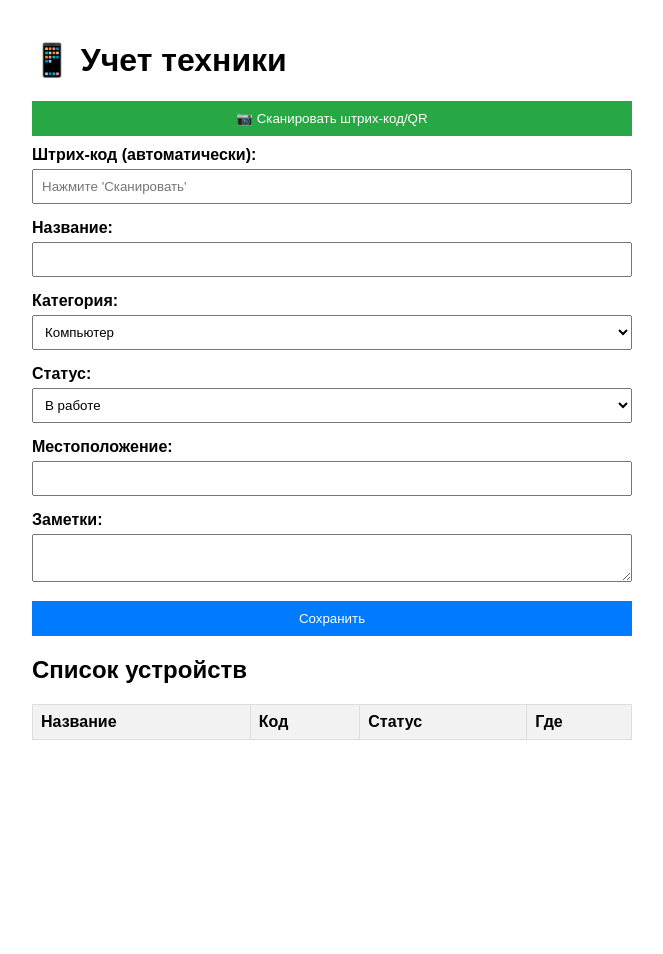
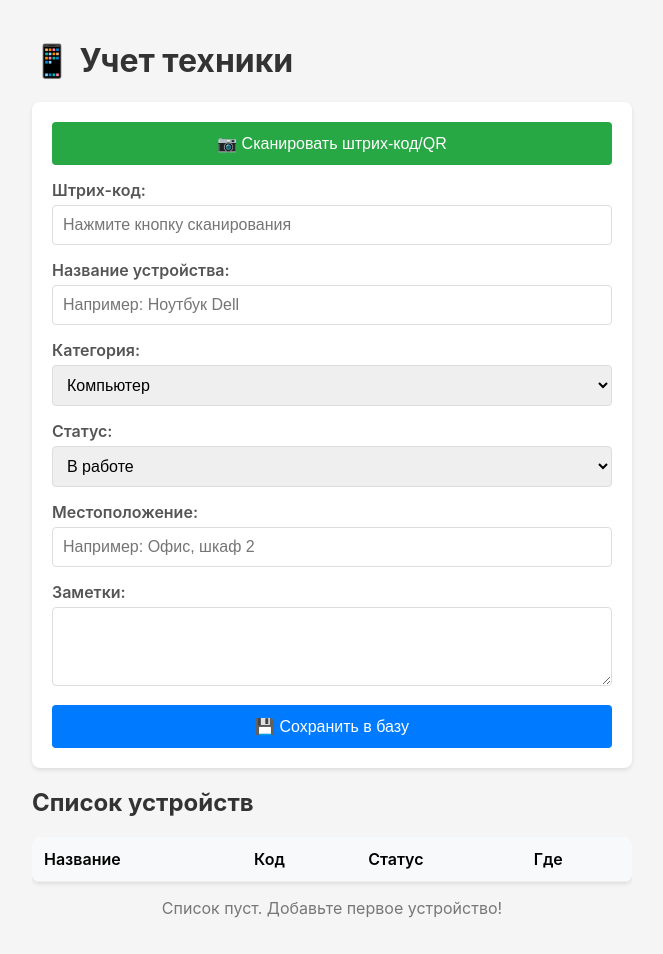
Before and after one commit to 1van-GERt/testCOMTex, a FastAPI app: page / in a window 1280 px wide. Shown: the whole page, without its empty margins (308-971 px from the left). Before the commit the page ends 740 px from the top, so only its background shows below. Run offline with FastAPI, Linux system fonts and the light colour scheme; lists and menus that the app fills with data are empty.

Commit message:
Add files via upload

```diff
--- a/templates/index.html
+++ b/templates/index.html
@@ -4,67 +4,81 @@
     <meta charset="UTF-8">
     <meta name="viewport" content="width=device-width, initial-scale=1.0">
     <title>Трекер Техники</title>
-    <!-- Подключаем библиотеку для сканирования -->
     <script src="https://unpkg.com/html5-qrcode" type="text/javascript"></script>
     <style>
-        body { font-family: sans-serif; max-width: 600px; margin: 0 auto; padding: 20px; }
+        body { font-family: -apple-system, BlinkMacSystemFont, "Segoe UI", Roboto, Helvetica, Arial, sans-serif; max-width: 600px; margin: 0 auto; padding: 20px; background-color: #f5f5f5; }
+        h1, h2 { color: #333; }
+        .card { background: white; padding: 20px; border-radius: 8px; box-shadow: 0 2px 4px rgba(0,0,0,0.1); margin-bottom: 20px; }
         .form-group { margin-bottom: 15px; }
-        label { display: block; margin-bottom: 5px; font-weight: bold; }
-        input, select, textarea { width: 100%; padding: 8px; box-sizing: border-box; }
-        button { background: #007bff; color: white; border: none; padding: 10px 20px; cursor: pointer; width: 100%; }
-        #reader { width: 100%; margin-bottom: 20px; display: none; }
-        .scan-btn { background: #28a745; margin-bottom: 10px; }
-        table { width: 100%; border-collapse: collapse; margin-top: 20px; }
-        th, td { border: 1px solid #ddd; padding: 8px; text-align: left; }
-        th { background-color: #f2f2f2; }
+        label { display: block; margin-bottom: 5px; font-weight: 600; color: #555; }
+        input, select, textarea { width: 100%; padding: 10px; border: 1px solid #ddd; border-radius: 4px; box-sizing: border-box; font-size: 16px; }
+        button { background: #007bff; color: white; border: none; padding: 12px 20px; cursor: pointer; width: 100%; border-radius: 4px; font-size: 16px; transition: background 0.2s; }
+        button:hover { background: #0056b3; }
+        .scan-btn { background: #28a745; margin-bottom: 15px; }
+        .scan-btn:hover { background: #218838; }
+        #reader { width: 100%; margin-bottom: 20px; display: none; border-radius: 8px; overflow: hidden; }
+
+        table { width: 100%; border-collapse: collapse; background: white; border-radius: 8px; overflow: hidden; box-shadow: 0 2px 4px rgba(0,0,0,0.1); }
+        th, td { padding: 12px; text-align: left; border-bottom: 1px solid #eee; }
+        th { background-color: #f8f9fa; font-weight: 600; }
+        tr:last-child td { border-bottom: none; }
+
+        .status-badge { padding: 4px 8px; border-radius: 12px; font-size: 12px; font-weight: bold; }
+        .status-work { background: #d4edda; color: #155724; }
+        .status-repair { background: #f8d7da; color: #721c24; }
+        .status-storage { background: #fff3cd; color: #856404; }
     </style>
 </head>
 <body>
 
 <h1>📱 Учет техники</h1>
 
-<!-- Кнопка сканирования -->
-<button class="scan-btn" onclick="startScanner()">📷 Сканировать штрих-код/QR</button>
+<div class="card">
+    <button class="scan-btn" type="button" onclick="startScanner()">📷 Сканировать штрих-код/QR</button>
     <div id="reader"></div>
 
-<form id="techForm" onsubmit="submitForm(event)">
+    <form id="techForm">
         <div class="form-group">
-        <label>Штрих-код (автоматически):</label>
-        <input type="text" id="barcode" name="barcode" required readonly placeholder="Нажмите 'Сканировать'">
+            <label>Штрих-код:</label>
+            <input type="text" id="barcode" name="barcode" required readonly placeholder="Нажмите кнопку сканирования">
         </div>
         <div class="form-group">
-        <label>Название:</label>
-        <input type="text" name="name" required>
+            <label>Название устройства:</label>
+            <input type="text" name="name" required placeholder="Например: Ноутбук Dell">
         </div>
         <div class="form-group">
             <label>Категория:</label>
             <select name="category">
-            <option>Компьютер</option>
-            <option>Телефон</option>
-            <option>Бытовая техника</option>
-            <option>Инструмент</option>
+                <option value="Компьютер">Компьютер</option>
+                <option value="Телефон">Телефон</option>
+                <option value="Бытовая техника">Бытовая техника</option>
+                <option value="Инструмент">Инструмент</option>
+                <option value="Другое">Другое</option>
             </select>
         </div>
         <div class="form-group">
             <label>Статус:</label>
             <select name="status">
-            <option>В работе</option>
-            <option>В ремонте</option>
-            <option>На складе</option>
+                <option value="В работе">В работе</option>
+                <option value="В ремонте">В ремонте</option>
+                <option value="На складе">На складе</option>
+                <option value="Списано">Списано</option>
             </select>
         </div>
         <div class="form-group">
             <label>Местоположение:</label>
-        <input type="text" name="location" required>
+            <input type="text" name="location" required placeholder="Например: Офис, шкаф 2">
         </div>
         <div class="form-group">
             <label>Заметки:</label>
-        <textarea name="notes"></textarea>
+            <textarea name="notes" rows="3"></textarea>
         </div>
-    <button type="submit">Сохранить</button>
+        <button type="submit" id="submitBtn">💾 Сохранить в базу</button>
     </form>
+</div>
 
 <h2>Список устройств</h2>
+<div style="overflow-x:auto;">
     <table>
         <thead>
             <tr>
@@ -74,62 +88,112 @@
                 <th>Где</th>
             </tr>
         </thead>
-    <tbody>
+        <tbody id="itemsTableBody">
             {% for item in items %}
             <tr>
                 <td>{{ item.name }}</td>
-            <td>{{ item.barcode }}</td>
-            <td>{{ item.status }}</td>
+                <td><code>{{ item.barcode }}</code></td>
+                <td>
+                    <span class="status-badge
+                        {% if item.status == 'В работе' %}status-work
+                        {% elif item.status == 'В ремонте' %}status-repair
+                        {% else %}status-storage{% endif %}">
+                        {{ item.status }}
+                    </span>
+                </td>
                 <td>{{ item.location }}</td>
             </tr>
             {% endfor %}
         </tbody>
     </table>
+    {% if not items %}
+        <p style="text-align:center; color:#777;">Список пуст. Добавьте первое устройство!</p>
+    {% endif %}
+</div>
 
 <script>
-    let html5QrcodeScanner;
+    let html5QrcodeScanner = null;
 
     function startScanner() {
-        document.getElementById('reader').style.display = 'block';
+        const readerDiv = document.getElementById('reader');
+        readerDiv.style.display = 'block';
+
+        if (html5QrcodeScanner) {
+            // Если сканер уже был создан, просто запускаем снова
+            html5QrcodeScanner.start({ facingMode: "environment" }, { fps: 10, qrbox: { width: 250, height: 250 } }, onScanSuccess);
+            return;
+        }
+
         html5QrcodeScanner = new Html5Qrcode("reader");
 
-        const config = { fps: 10, qrbox: { width: 250, height: 250 } };
-
         html5QrcodeScanner.start(
-            { facingMode: "environment" }, // Использовать заднюю камеру
-            config,
+            { facingMode: "environment" },
+            { fps: 10, qrbox: { width: 250, height: 250 } },
             onScanSuccess
         ).catch(err => {
-            alert("Ошибка запуска камеры: " + err);
+            alert("Ошибка доступа к камере: " + err + ". Убедитесь, что сайт открыт по HTTPS (на хостинге) или localhost.");
+            readerDiv.style.display = 'none';
         });
     }
 
     function onScanSuccess(decodedText, decodedResult) {
-        // Заполняем поле и останавливаем камеру
         document.getElementById('barcode').value = decodedText;
+
+        // Останавливаем сканер
+        if (html5QrcodeScanner) {
             html5QrcodeScanner.stop().then(() => {
                 document.getElementById('reader').style.display = 'none';
-            alert("Код считан: " + decodedText);
-        }).catch(err => console.log(err));
+                // Подсветим поле, чтобы пользователь понял, что код введен
+                const barcodeInput = document.getElementById('barcode');
+                barcodeInput.style.backgroundColor = "#d4edda";
+                setTimeout(() => barcodeInput.style.backgroundColor = "white", 1000);
+            }).catch(err => console.log("Ошибка остановки:", err));
+        }
     }
 
     async function submitForm(event) {
         event.preventDefault();
+        const btn = document.getElementById('submitBtn');
+        const originalText = btn.innerText;
+        btn.innerText = "Сохранение...";
+        btn.disabled = true;
+
         const formData = new FormData(event.target);
 
+        // Преобразуем FormData в URLSearchParams для правильной отправки form-data
+        const params = new URLSearchParams();
+        for (const [key, value] of formData.entries()) {
+            params.append(key, value);
+        }
+
+        try {
             const response = await fetch('/add/', {
                 method: 'POST',
-            body: formData
+                headers: {
+                    'Content-Type': 'application/x-www-form-urlencoded'
+                },
+                body: params.toString()
             });
 
             const result = await response.json();
-        if (result.error) {
-            alert(result.error);
+
+            if (response.ok && !result.error) {
+                alert("✅ Устройство успешно добавлено!");
+                location.reload(); // Перезагружаем страницу, чтобы увидеть новый элемент в таблице
             } else {
-            alert("Устройство добавлено!");
-            location.reload(); // Перезагрузить страницу для обновления списка
+                alert("❌ Ошибка: " + (result.error || "Неизвестная ошибка"));
+                btn.innerText = originalText;
+                btn.disabled = false;
+            }
+        } catch (error) {
+            console.error('Error:', error);
+            alert("❌ Ошибка соединения с сервером. Проверьте консоль.");
+            btn.innerText = originalText;
+            btn.disabled = false;
         }
     }
+
+    document.getElementById('techForm').addEventListener('submit', submitForm);
 </script>
 
 </body>
```
Lines whose indentation alone changed are shown as unchanged.
